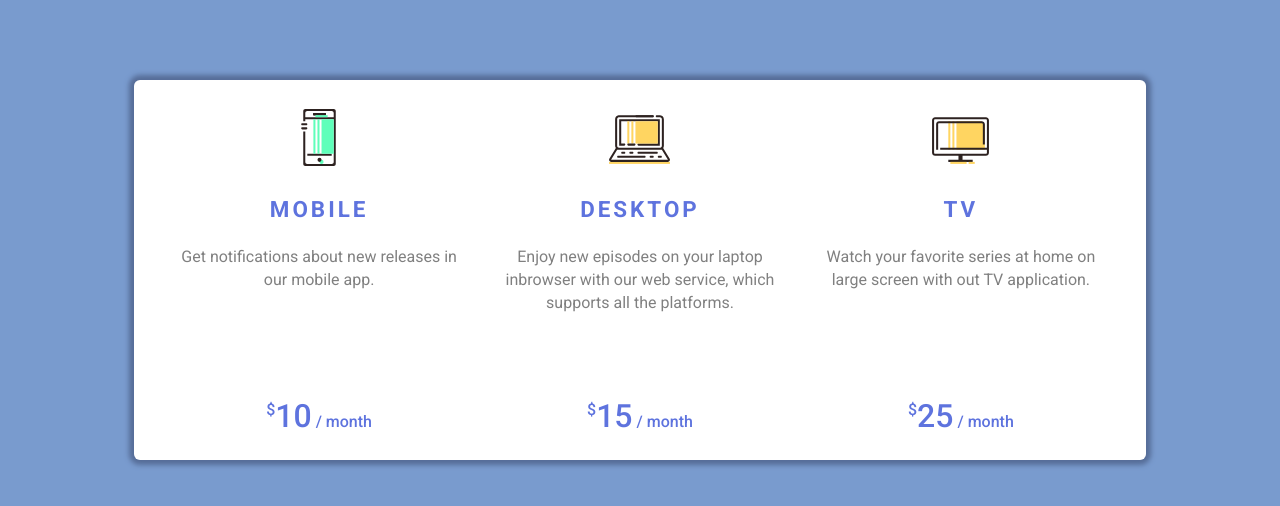
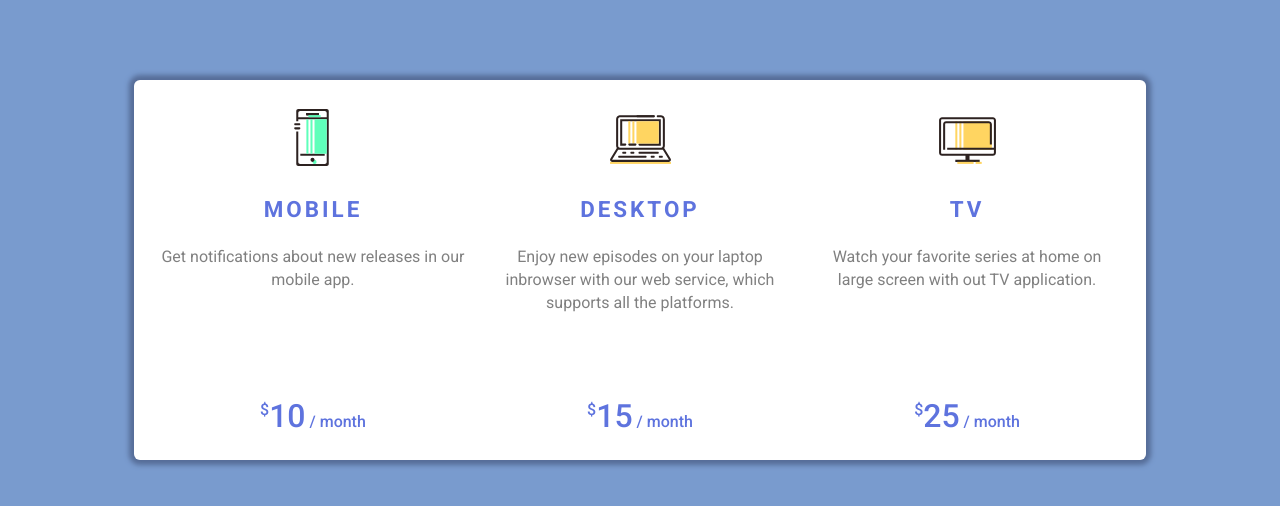
Before and after one commit to JosChavz/FrontLoops, a plain HTML site: page Project1/assets/index.html in a window 1280 px wide. Drawn offline with Linux system fonts and the light colour scheme.

Commit message:
fixed html doc for flex styling and finished flex styling in css doc

```diff
--- a/Project1/assets/index.html
+++ b/Project1/assets/index.html
@@ -11,21 +11,27 @@
 <body>
   <div class="container">
     <div class="children">
+      <div class="content">
         <img src="img/device.svg" alt="mobile icon">
         <h3>mobile</h3>
         <p>Get notifications about new releases in our mobile app.</p>
+      </div>
       <div class="amount">10</div>
     </div>
     <div class="children">
+      <div class="content">
         <img src="img/laptop.svg" alt="laptop icon">
         <h3>desktop</h3>
         <p>Enjoy new episodes on your laptop inbrowser with our web service, which supports all the platforms.</p>
+      </div>
       <div class="amount">15</div>
     </div>
     <div class="children">
+      <div class="content">
         <img src="img/monitor.svg" alt="monitor icon">
         <h3>tv</h3>
         <p>Watch your favorite series at home on large screen with out TV application.</p>
+      </div>
       <div class="amount">25</div>
     </div>
   </div>
--- a/Project1/assets/styles.css
+++ b/Project1/assets/styles.css
@@ -15,27 +15,28 @@ body{
 .container{
     max-width: 70em;
     width: 80%;
-    min-width: 20em;
+    min-width: 100px;
     background: white;
     margin: 5rem auto 0 auto;
     padding: 15px;
     border-radius: 6px;
     box-shadow: 0 0 5px 5px rgb(86,109,152);
     text-align: center;
+    display: flex;
+    justify-content: space-evenly;
+    flex-wrap: wrap;
 }
 
 .children{
-    display: inline-block;
-    max-width: 32.3%;
-    width: auto;
-    min-width: 150px;
-    vertical-align: top;
+    flex: 1;
+    display: flex;
+    justify-content: space-between;
+    flex-direction: column;
     padding: 10px;
-    position: relative;
     height: 350px;
 }
 
-.children img{
+.content img{
     width: 65px;
 }
 
@@ -51,13 +52,16 @@ body{
     line-height: 23px;
 }
 
-.amount{
+.children .amount{
     font-size: 2rem;
     font-weight: 500;
-    position: absolute;
-    bottom: 10px;
-    right: 0;
-    left: 0;
+}
+
+/*SELECTOR*/
+
+.children:hover{
+    background-color: rgb(246,246,246);
+    border-radius: 6px;
 }
 
 .amount::before{
```
Lines whose indentation alone changed are shown as unchanged.
